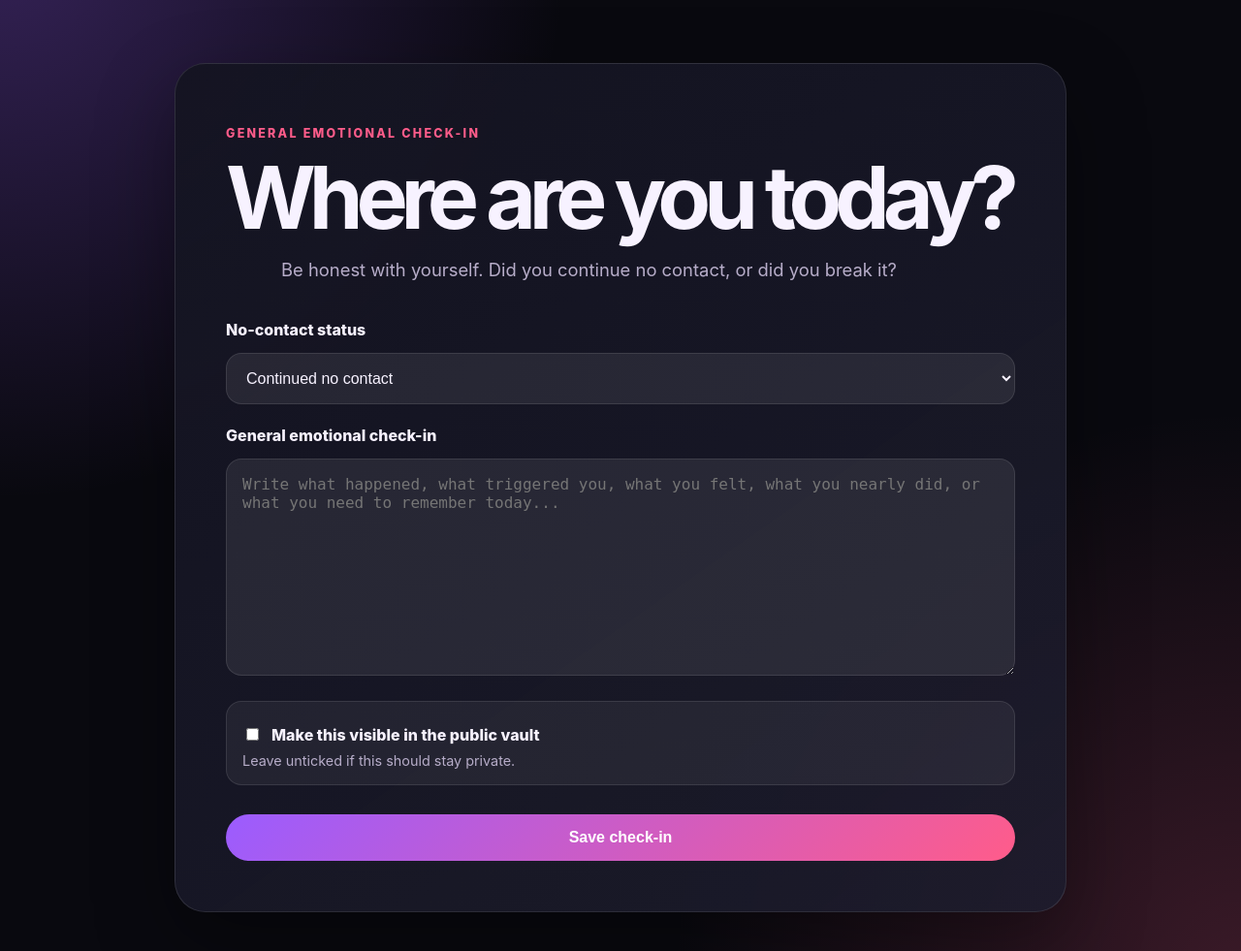
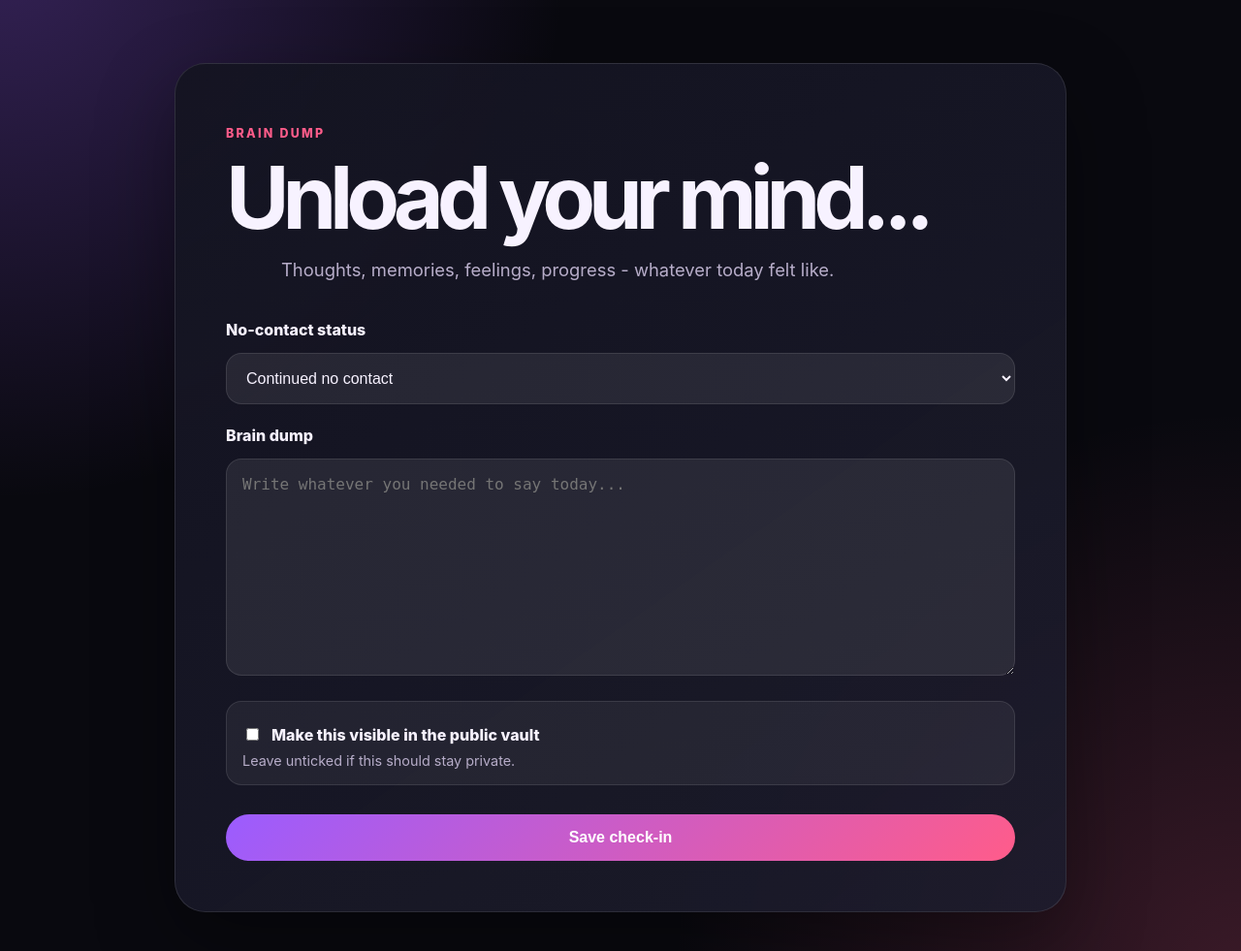
Before and after one commit to sperzuu-cyber/diary-app2, a Flask app: page /checkin in a window 1280 px wide. Shown: the part 72-1053 px from the top of the page at 97% size. Run offline with Flask 3, Linux system fonts and the light colour scheme; the visitor is signed in with stand-in values (Sample User, id 1); data comes from the database, SQL or seed files in the repository.

Commit message:
changing wording flow of checkin.html

```diff
--- a/templates/checkin.html
+++ b/templates/checkin.html
@@ -3,10 +3,10 @@
 {% block content %}
 <section class="form-page">
     <div class="form-card">
-        <p class="eyebrow">General emotional check-in</p>
-        <h1>Where are you today?</h1>
+        <p class="eyebrow">Brain dump</p>
+        <h1>Unload your mind...</h1>
         <p class="subtitle">
-            Be honest with yourself. Did you continue no contact, or did you break it?
+            Thoughts, memories, feelings, progress - whatever today felt like.
         </p>
 
         <form method="POST">
@@ -16,11 +16,11 @@
                 <option value="broke_no_contact">I broke no contact</option>
             </select>
 
-            <label>General emotional check-in</label>
+            <label>Brain dump</label>
             <textarea
                 name="content"
                 rows="10"
-                placeholder="Write what happened, what triggered you, what you felt, what you nearly did, or what you need to remember today..."
+                placeholder="Write whatever you needed to say today..."
                 required></textarea>
 
             <div class="privacy-box">
```
